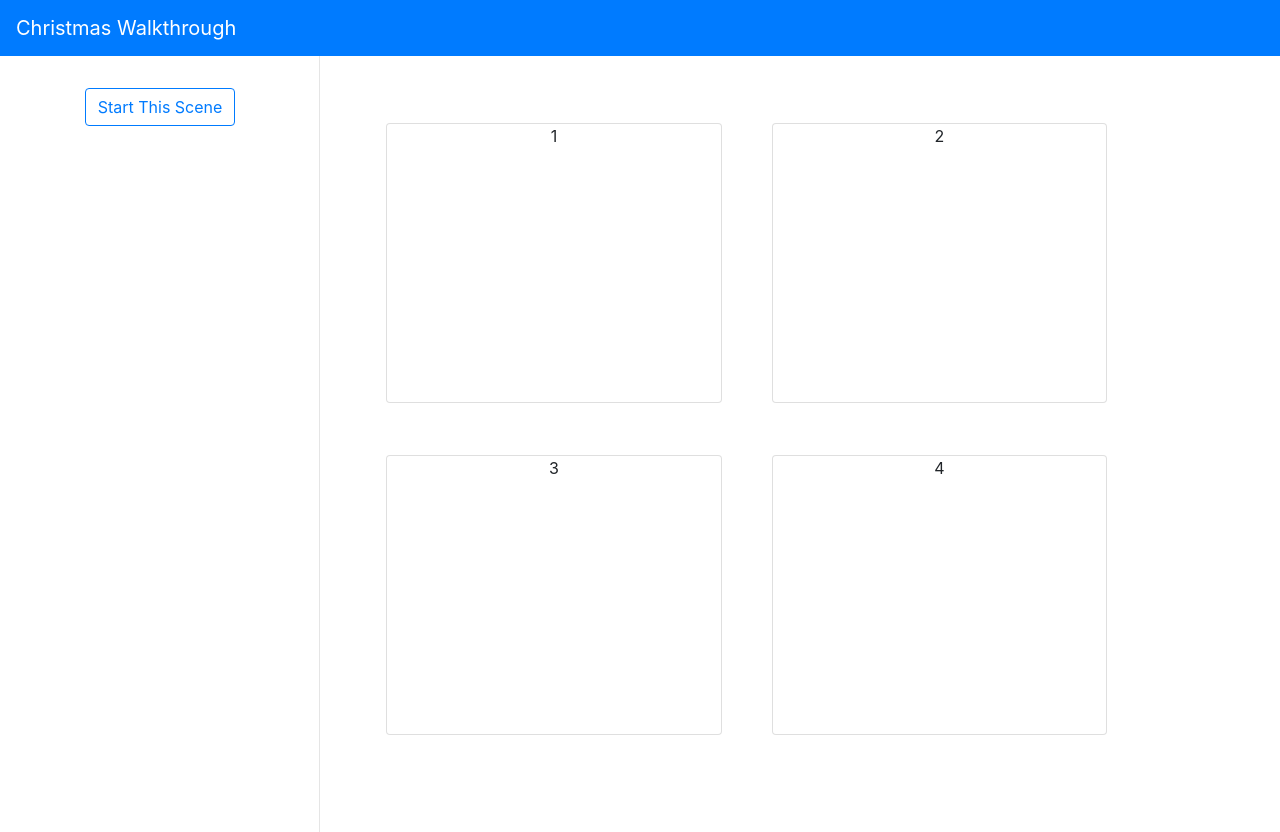
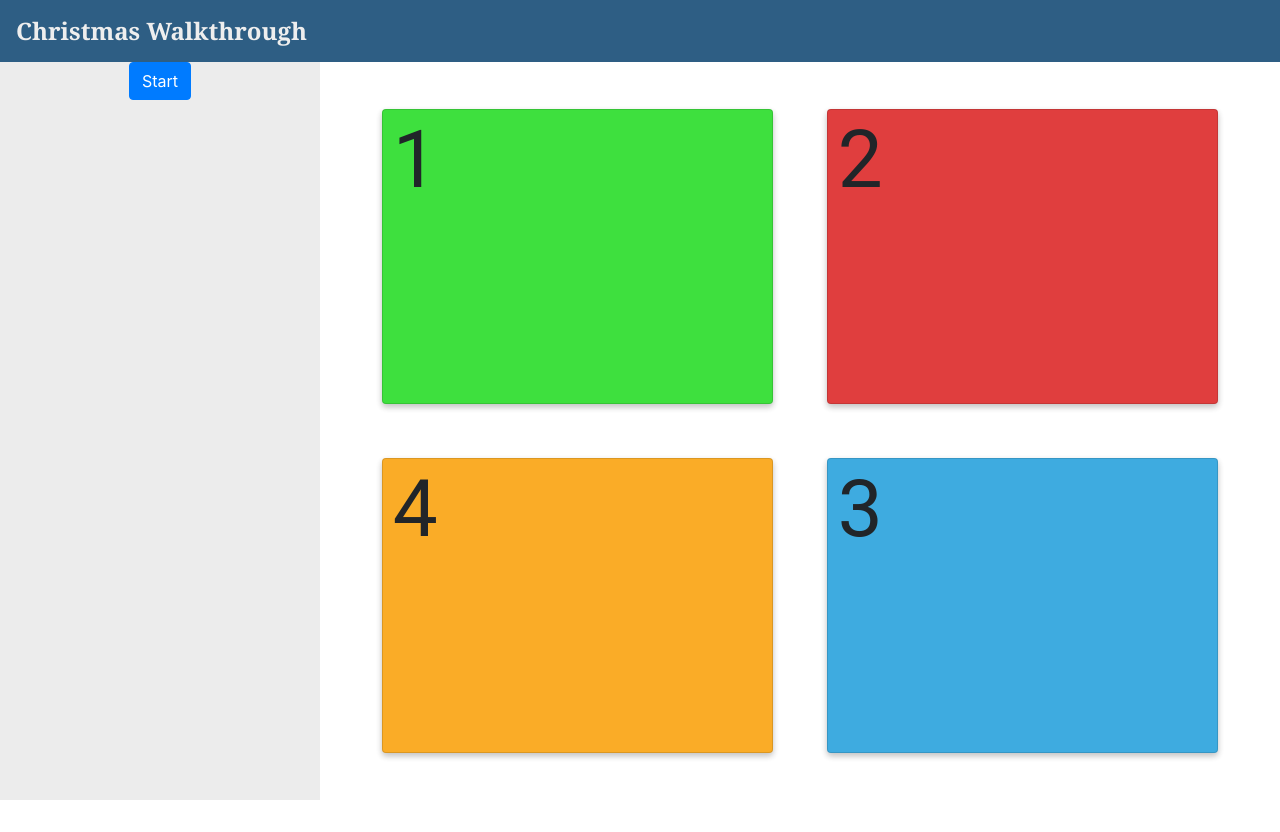
Before and after one commit to margeobur/eastgate-cwt, a React (Create React App) app in the folder frontend/: page / in a window 1280 px wide. After the commit the page ends 800 px from the top, so only its background shows below. Built offline with nearby package versions, Linux system fonts and the light colour scheme.

Commit message:
Sorted-out scene status indicators and header layout

```diff
--- a/frontend/public/index.html
+++ b/frontend/public/index.html
@@ -20,7 +20,7 @@
   </head>
   <body>
     <noscript>You need to enable JavaScript to run this app.</noscript>
-    <div id="root"></div>
+    <div id="root" class="h-100"></div>
     <!--
       This HTML file is a template.
       If you open it directly in the browser, you will see an empty page.
--- a/frontend/src/App.css
+++ b/frontend/src/App.css
@@ -1,44 +1,67 @@
 .App {
   text-align: center;
+  display: flex;
+  flex-direction: column;
 }
 
-/*
-* Sidebar CSS stolen from this Bootstrap example:
-* https://github.com/twbs/bootstrap/blob/master/site/content/docs/4.3/examples/dashboard/dashboard.css
-*/
+.TitleBar {
+  background-color: #2e5e84;
+}
+
+.TitleBar .navbar-brand {
+  font-family: Georgia, "Times New Roman", Times, serif;
+  font-size: 1.5em;
+  font-weight: 600;
+  color: #eeeeee;
+}
+
+.MainContainer {
+  flex-grow: 1;
+}
+
+.StatusIndicatorRow {
+  height: 50%;
+}
+
+.StatusIndicatorRow .col {
+  display: flex;
+  padding: 3%;
+}
 
 .sidebar {
-  z-index: 100; /* Behind the navbar */
-  padding: 24px 0 0; /* Height of navbar */
-  box-shadow: inset -1px 0 0 rgba(0, 0, 0, 0.1);
+  background-color: #ececec;
 }
 
-.sidebar-sticky {
-  position: relative;
-  top: 0;
-  height: calc(100vh - 48px);
-  padding-top: 0.5rem;
-  overflow-x: hidden;
-  overflow-y: auto; /* Scrollable contents if viewport is shorter than content. */
-}
-
-@media (max-width: 570px) {
+/* @media (max-width: 570px) {
   .sidebar-sticky {
     height: 8vh;
     padding-top: 0.25rem;
   }
+} */
+
+/* .indicator-area {
+  padding: 5%;
+} */
+
+.scene-indicator {
+  height: auto;
+  width: auto;
+  flex-grow: 1;
+  box-shadow: 0 3px 6px rgba(0, 0, 0, 0.1), 0 3px 6px rgba(0, 0, 0, 0.16);
+  font-family: Roboto, "Segoe UI", Oxygen, Ubuntu, Cantarell, "Open Sans",
+    "Helvetica Neue", sans-serif;
+  text-align: left;
 }
 
-.indicator-area {
-  padding: 5%;
+.scene-indicator p {
+  font-size: 10vh;
+  padding-left: 10px;
+  position: relative;
+  top: -10px;
 }
 
-.scene-indicator {
-  height: 35vmin;
-  margin: 10px;
-}
-
+/*
 main .row {
   padding-top: 2vh;
   padding-bottom: 2vh;
-}
+} */
--- a/frontend/src/App.tsx
+++ b/frontend/src/App.tsx
@@ -9,44 +9,59 @@ import "./App.css";
 
 const App: React.FC = () => {
   return (
-    <div className="App">
-      <Navbar sticky="top" bg="primary" variant="dark" expand="lg">
+    <div className="App h-100">
+      <Navbar sticky="top" expand="lg" className="TitleBar">
         <Navbar.Brand href="#home">Christmas Walkthrough</Navbar.Brand>
       </Navbar>
-      <Container fluid>
-        <Row>
-          <Col as="nav" md={3} sm={5} className="sidebar">
+      <Container fluid className="MainContainer">
+        <Row className="h-100">
+          <Col as="nav" md={3} className="sidebar h-100">
             <div className="sidebar-sticky">
-              <Button variant="outline-primary">Start This Scene</Button>
+              <Button variant="primary">Start</Button>
             </div>
           </Col>
-          <Col as="main" md={8} sm={6}>
-            <Container fluid className="indicator-area">
-              <Row>
-                <Col lg={true} sm={6}>
-                  <Card className="scene-indicator">
+          <Col
+            as="main"
+            md={9}
+            className="h-100"
+            style={{ padding: "20px 50px 20px 50px" }}
+          >
+            <Row className="StatusIndicatorRow">
+              <Col>
+                <Card
+                  className="scene-indicator"
+                  style={{ backgroundColor: "#3EE03E" }}
+                >
                   <Card.Text>1</Card.Text>
                 </Card>
               </Col>
-                <Col lg={true} sm={6}>
-                  <Card className="scene-indicator">
+              <Col>
+                <Card
+                  className="scene-indicator"
+                  style={{ backgroundColor: "#E03E3E" }}
+                >
                   <Card.Text>2</Card.Text>
                 </Card>
               </Col>
             </Row>
-              <Row>
-                <Col lg={true} sm={6}>
-                  <Card className="scene-indicator">
+            <Row className="StatusIndicatorRow">
+              <Col>
+                <Card
+                  className="scene-indicator"
+                  style={{ backgroundColor: "#FAAC27" }}
+                >
+                  <Card.Text>4</Card.Text>
+                </Card>
+              </Col>
+              <Col>
+                <Card
+                  className="scene-indicator"
+                  style={{ backgroundColor: "#3EABE0" }}
+                >
                   <Card.Text>3</Card.Text>
                 </Card>
               </Col>
-                <Col lg={true} sm={6}>
-                  <Card className="scene-indicator">
-                    <Card.Text>4</Card.Text>
-                  </Card>
-                </Col>
             </Row>
-            </Container>
           </Col>
         </Row>
       </Container>
--- a/frontend/src/index.css
+++ b/frontend/src/index.css
@@ -1,13 +1,18 @@
 body {
   margin: 0;
-  font-family: -apple-system, BlinkMacSystemFont, 'Segoe UI', 'Roboto', 'Oxygen',
-    'Ubuntu', 'Cantarell', 'Fira Sans', 'Droid Sans', 'Helvetica Neue',
+  font-family: -apple-system, BlinkMacSystemFont, "Segoe UI", "Roboto", "Oxygen",
+    "Ubuntu", "Cantarell", "Fira Sans", "Droid Sans", "Helvetica Neue",
     sans-serif;
   -webkit-font-smoothing: antialiased;
   -moz-osx-font-smoothing: grayscale;
 }
 
 code {
-  font-family: source-code-pro, Menlo, Monaco, Consolas, 'Courier New',
+  font-family: source-code-pro, Menlo, Monaco, Consolas, "Courier New",
     monospace;
 }
+
+html,
+body {
+  height: 100%;
+}
```
Lines whose indentation alone changed are shown as unchanged.
